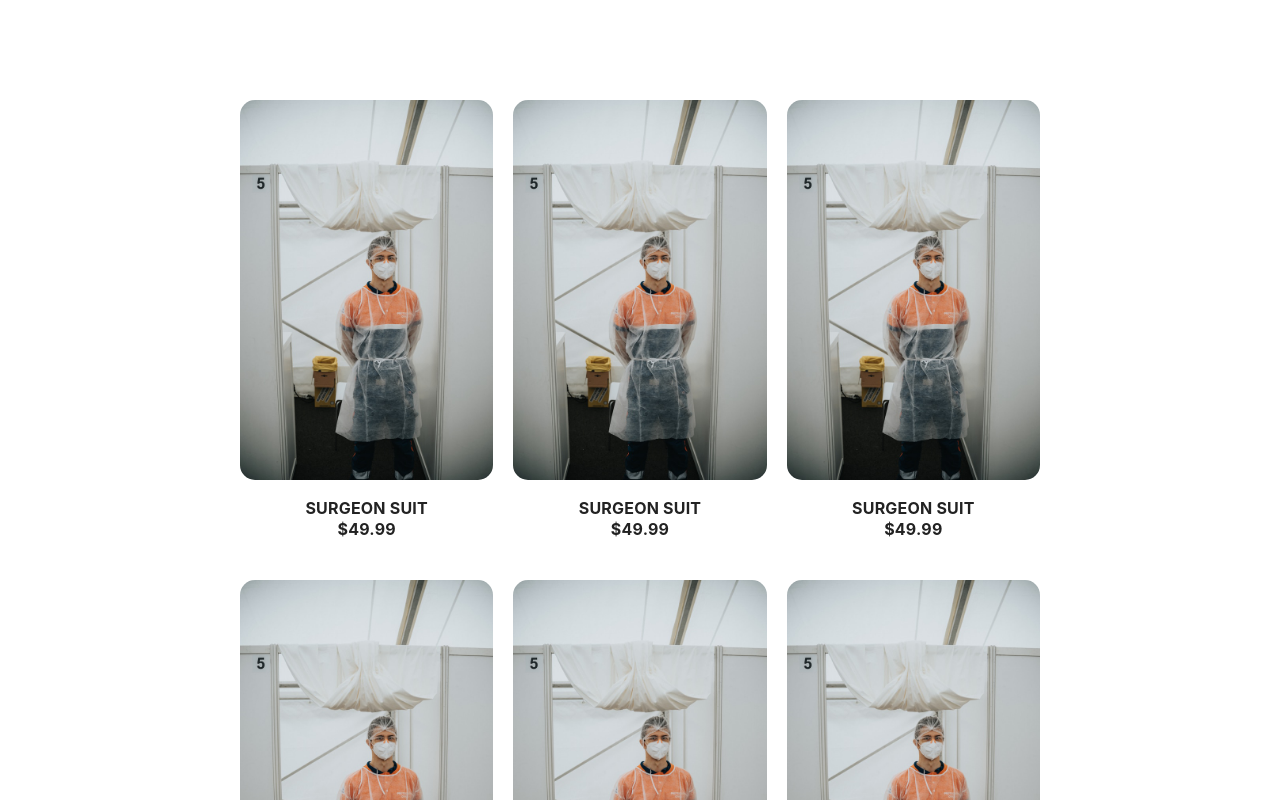
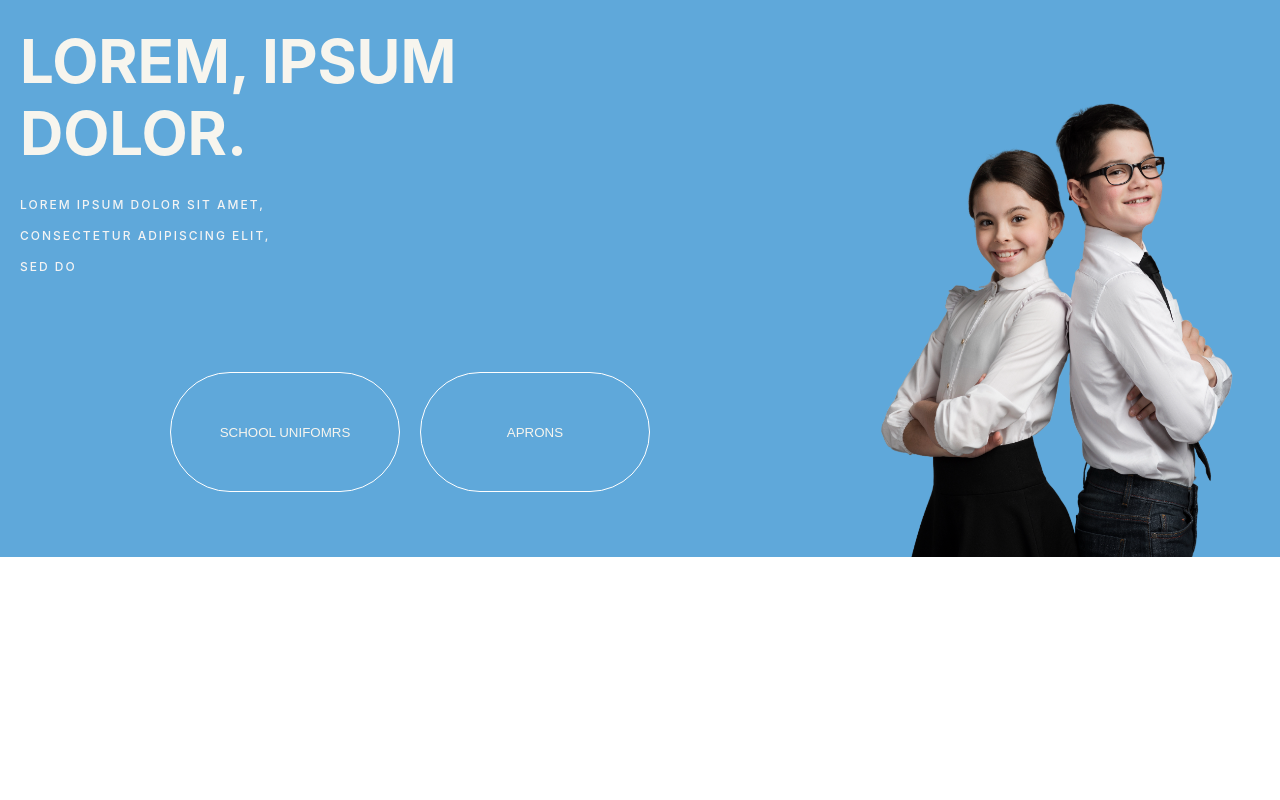
Before and after one commit to Lexodd-Hypernova/dresscode-ecom-, a React (Vite) app: page / in a window 1280 px wide. Shown: the top 800 px of the page. Built offline with nearby package versions, Linux system fonts and the light colour scheme.

Commit message:
Build AdContainer

```diff
--- a/src/App.jsx
+++ b/src/App.jsx
@@ -1,3 +1,4 @@
+import AdContainer from "./components/AdContainer"
 import Card from "./components/Card"
 import Footer from "./components/Footer"
 import NavBar from "./components/NavBar"
@@ -8,7 +9,8 @@ function App() {
     <>
       {/* <NavBar /> */}
       {/* <Footer /> */}
-      <Card />
+      {/* <Card /> */}
+      <AdContainer />
     </>
   )
 }
--- /dev/null
+++ b/src/components/AdContainer.jsx
@@ -0,0 +1,51 @@
+import React from "react";
+import './adContainer.css';
+import KidsinUniform from '../assets/kidsinuniform.png';
+
+const AdContainer = () => {
+    const handleButtonHover = (buttonId) => {
+        const buttons = document.querySelectorAll('.ad-buttons button');
+        buttons.forEach((button, index) => {
+          if (index === buttonId) {
+            button.style.transform = `scale(1.2)`;
+          } else {
+            button.style.transform = `scale(0.7)`;
+          }
+        });
+      };
+
+      const handleButtonMouseOut = () => {
+        const buttons = document.querySelectorAll('.ad-buttons button');
+        buttons.forEach((button) => {
+          button.style.transform = `scale(1.15)`;
+        });
+      };
+
+  return (
+    <div className="ad-container">
+        <div className="ad-content">
+            <div className="ad-head">
+                <h2>Lorem, ipsum dolor.</h2>
+            </div>
+            <div className="ad-body">
+                <p>Lorem ipsum dolor sit amet,</p>
+                <p>consectetur adipiscing elit,</p>
+                <p>sed do </p>
+            </div>
+            <div className="ad-buttons">
+                <div className="button-one">
+                    <button onMouseOver={() => handleButtonHover(0)} onMouseOut={handleButtonMouseOut}>SCHOOL UNIFOMRS</button>
+                </div>
+                <div className="button-two">
+                    <button onMouseOver={() => handleButtonHover(1)} onMouseOut={handleButtonMouseOut}>APRONS</button>
+                </div>
+            </div>
+        </div>
+        <div className="ad-image">
+            <img src={KidsinUniform} alt="Kids in uniform" />
+        </div>
+    </div>
+  );
+};
+
+export default AdContainer;
--- /dev/null
+++ b/src/components/adContainer.css
@@ -0,0 +1,96 @@
+.ad-container {
+  display: flex;
+  background: #5fa8da;
+  width: 100%;
+}
+
+.ad-content {
+  display: flex;
+  flex-direction: column;
+  width: 50%;
+  padding: 25px 0 25px 20px;
+}
+
+.ad-head h2 {
+  color: #f7f5ee;
+  font-size: 60px;
+  font-weight: 700;
+  letter-spacing: -0.1px;
+  text-transform: uppercase;
+  margin: 0 0 20px 0;
+}
+
+.ad-body {
+  margin: 0 0 50px 0;
+}
+
+.ad-body p {
+  color: #f4f4f4;
+  font-size: 12px;
+  font-weight: 500;
+  line-height: 31px; /* 193.75% */
+  letter-spacing: 2px;
+  text-transform: uppercase;
+  margin: 0;
+}
+
+.ad-buttons {
+  display: flex;
+  align-items: center;
+  justify-content: end;
+  gap: 20px;
+  height: 200px;
+}
+
+.ad-buttons button {
+  background: transparent;
+  border: 0.6px solid #fff;
+  border-radius: 100px;
+  color: #f7f5ee;
+  width: 230px;
+  height: 120px;
+  cursor: pointer;
+  /* transform: scale(1.15); */
+  transition: transform 0.3s ease-in;
+}
+
+.ad-image {
+  display: flex;
+  align-items: end;
+  width: 50%;
+}
+
+.ad-image img {
+  width: 100%;
+  height: 85%;
+}
+
+@media screen and (min-width: 1440px) {
+  .ad-head h2 {
+    font-size: 80px;
+  }
+  .ad-buttons button {
+    width: 310px;
+    height: 150px;
+  }
+  .ad-image img {
+    height: 95%;
+  }
+}
+
+@media screen and (min-width: 2000px) {
+  .ad-head h2 {
+    font-size: 96px;
+  }
+  .ad-body p {
+    font-size: 16px;
+  }
+  .ad-buttons {
+    height: 400px;
+    /* align-items: end; */
+  }
+  .ad-buttons button {
+    width: 400px;
+    height: 200px;
+  }
+}
```
Also changed, not shown: src/assets/kidsinuniform.png (added).
